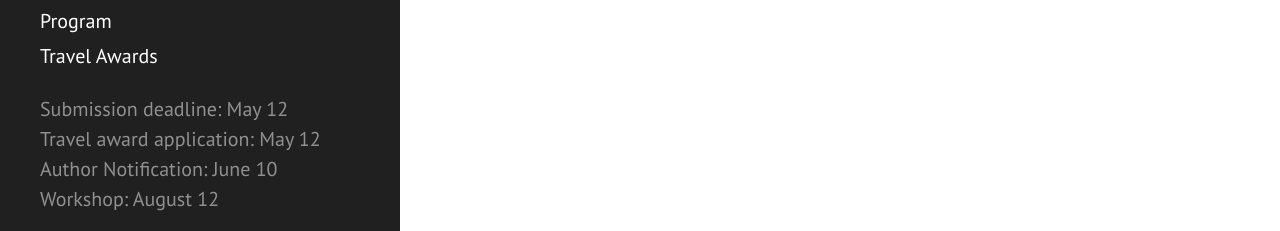
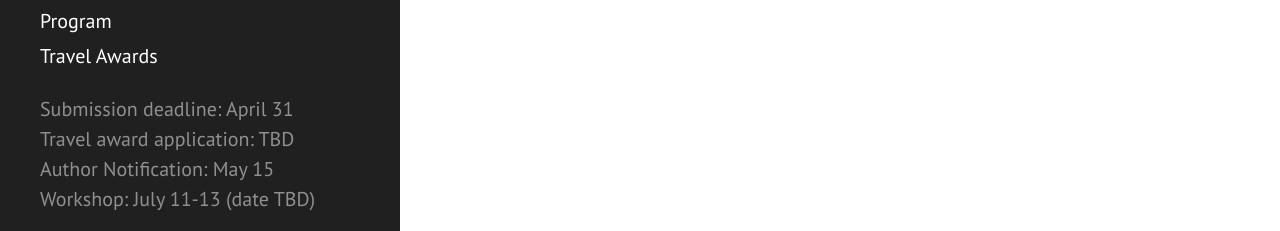
Before and after one commit to slremy/aiforpublichealth.github.io, a Jekyll site: the page built from index.md, in a window 1280 px wide. Shown: the part 666-897 px from the top of the page. Built offline with Jekyll 4.4.1, drawn with Linux system fonts in a browser that asks for light colours; the list of posts is cut into pages by our own code.

Commit message:
Update sidebar.html

```diff
--- a/_includes/sidebar.html
+++ b/_includes/sidebar.html
@@ -28,7 +28,7 @@
 
     </nav>
 
-	Submission deadline: May 12</br>Travel award application: May 12</br>Author Notification: June 10</br>Workshop: August 12
+	Submission deadline: April 31</br>Travel award application: TBD</br>Author Notification: May 15</br>Workshop: July 11-13 (date TBD)
 
   </div>
 </div>
```
